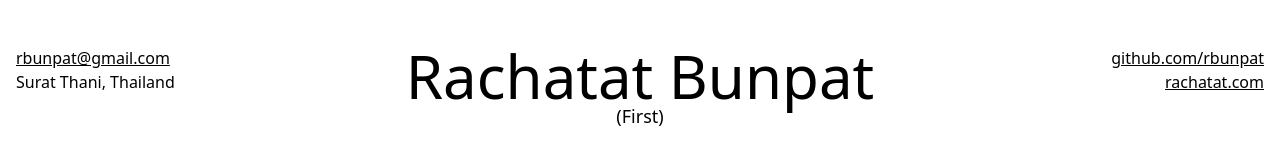
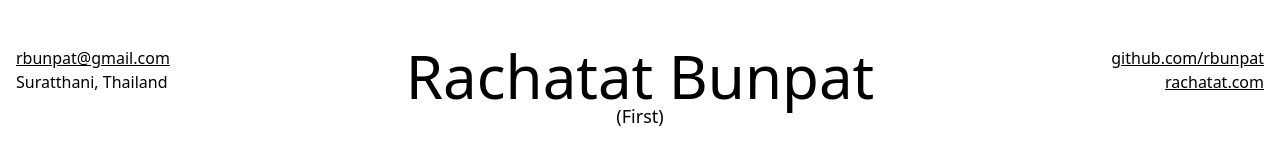
Before and after one commit to rbunpat/resume, a Svelte app: page / in a window 1280 px wide. Shown: the part 207-367 px from the top of the page. Built offline with nearby package versions, Linux system fonts and the light colour scheme.

Commit message:
Update data.ts

```diff
--- a/src/data.ts
+++ b/src/data.ts
@@ -10,7 +10,7 @@ export const introData = {
   email: "rbunpat@gmail.com",
   github: "rbunpat",
 //   linkedin: "rbunpat",
-  location: "Surat Thani, Thailand",
+  location: "Suratthani, Thailand",
   website: "rachatat.com",
 }
 
```
